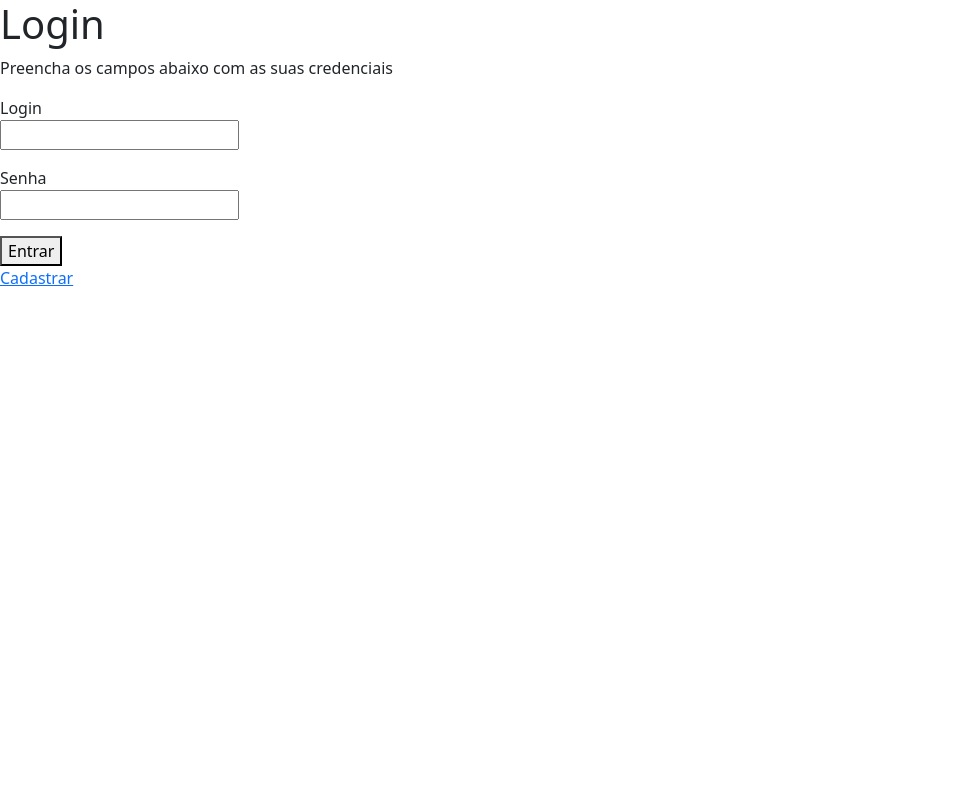
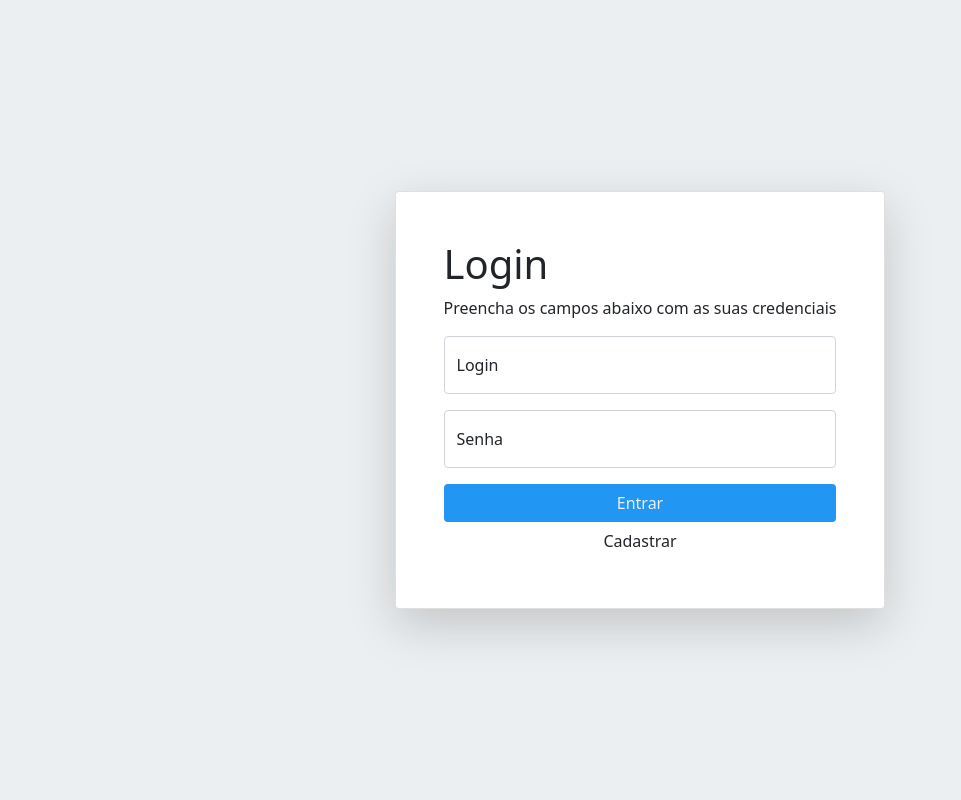
Before and after one commit to PedroHenriqueDevBR/clinic-system, a Django app: page / in a window 1280 px wide. Shown: the whole page, without its empty margins (0-961 px from the left). Run offline with Django 3.2, Linux system fonts and the light colour scheme; some libraries are stand-ins or nearby versions.

Commit message:
style: apply css to ligin page

```diff
--- a/clinic_system/core/static/css/colors.css
+++ b/clinic_system/core/static/css/colors.css
@@ -0,0 +1,11 @@
+.primary-color-app {
+    background: #2196F3;
+}
+
+.white-text {
+    color: #ECEFF1;
+}
+
+.dark-text {
+    color: #212121;
+}
--- a/clinic_system/core/static/css/style.css
+++ b/clinic_system/core/static/css/style.css
@@ -0,0 +1,18 @@
+body {
+    background: #ECEFF1;
+}
+
+#login-page {
+    width: 100%;
+    height: 100vh;
+    display: flex;
+    justify-content: center;
+    align-items: center;
+}
+
+
+/* Utils */
+
+.full-width {
+    width: 100%;
+}
--- a/clinic_system/core/templates/core/login.html
+++ b/clinic_system/core/templates/core/login.html
@@ -2,30 +2,29 @@
 {% block title %} Acesso ao sistema {% endblock %}
 
 {% block main %}
-    <h1>Login</h1>
-    <p>Preencha os campos abaixo com as suas credenciais</p>
 
-    <div>
-        {% if messages %}
-            <ul>
-                {% for message in messages %}
-                <li>{{ message }}</li>
-                {% endfor %}
-            </ul>
-        {% endif %}
+<div id="login-page">
+    <div class="card rounded px-5 py-5 shadow-lg">
+        <h1>Login</h1>
+        <p>Preencha os campos abaixo com as suas credenciais</p>
+
+        <form method="post">
+            {% csrf_token %}
+
+            <div class="form-floating mb-3">
+                <input class="form-control" type="text" name="username" id="username" placeholder="Login">
+                <label for="username">Login</label>
+            </div>
+
+            <div class="form-floating mb-3">
+                <input class="form-control" type="password" name="password" id="password" placeholder="Senha">
+                <label for="password">Senha</label>
+            </div>
+
+            <button type="submit" class="btn primary-color-app white-text full-width">Entrar</button>
+        </form>
+        <a href="/cadastrar" class="btn btn-smal">Cadastrar</a>
     </div>
+</div>
 
-    <form method="post">
-        {% csrf_token %}
-        <p>
-            <label for="username">Login</label><br>
-            <input type="text" name="username" id="username">
-        </p>
-        <p>
-            <label for="password">Senha</label><br>
-            <input type="password" name="password" id="password">
-        </p>
-        <button type="submit">Entrar</button>
-    </form>
-    <a href="/cadastrar">Cadastrar</a>
 {% endblock %}
--- a/clinic_system/core/templates/utils/base.html
+++ b/clinic_system/core/templates/utils/base.html
@@ -1,6 +1,7 @@
 {% load static %}
 <!DOCTYPE html>
 <html lang="en">
+
 <head>
     <meta charset="UTF-8">
     <meta name="viewport" content="width=device-width, initial-scale=1.0">
@@ -11,7 +12,22 @@
     <link rel="stylesheet" href="{% static 'css/colors.css' %}">
     <link rel="stylesheet" href="{% static 'css/style.css' %}">
 </head>
-<body>
+
+<body class="px-0 py-0 mx-0 my-0">
+
+    {% if messages %}
+    <div class="mt-3 mx-3 px-0 py-0">
+        <ul class="px-0">
+            {% for message in messages %}
+            <div class="alert alert-warning alert-dismissible fade show" role="alert">
+                {{ message }}
+                <button type="button" class="btn-close" data-bs-dismiss="alert" aria-label="Close"></button>
+            </div>
+
+            {% endfor %}
+        </ul>
+    </div>
+    {% endif %}
 
     {% block main %}
     {% endblock %}
@@ -21,4 +37,5 @@
     <script src="{% static 'js/script.js' %}"></script>
 
 </body>
+
 </html>
--- a/clinic_system/core/views.py
+++ b/clinic_system/core/views.py
@@ -17,7 +17,7 @@ def login_page(request):
         user = authenticate(request, username=username, password=password)
 
         if user is None:
-            print('Usuário não localizado')
+            messages.add_message(request, messages.INFO, 'Usuário não cadastrado no sistema')
         else:
             login(request, user)
             if request.user.person.is_medical:
```
Also changed, not shown: clinic_system/core/static/img/bg.jpg (added).
